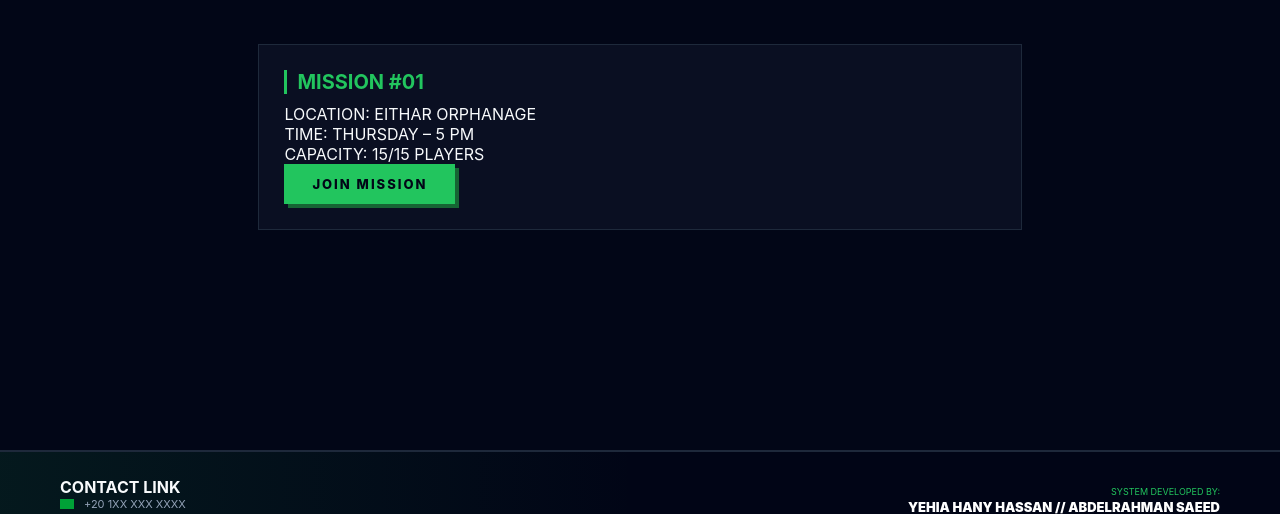
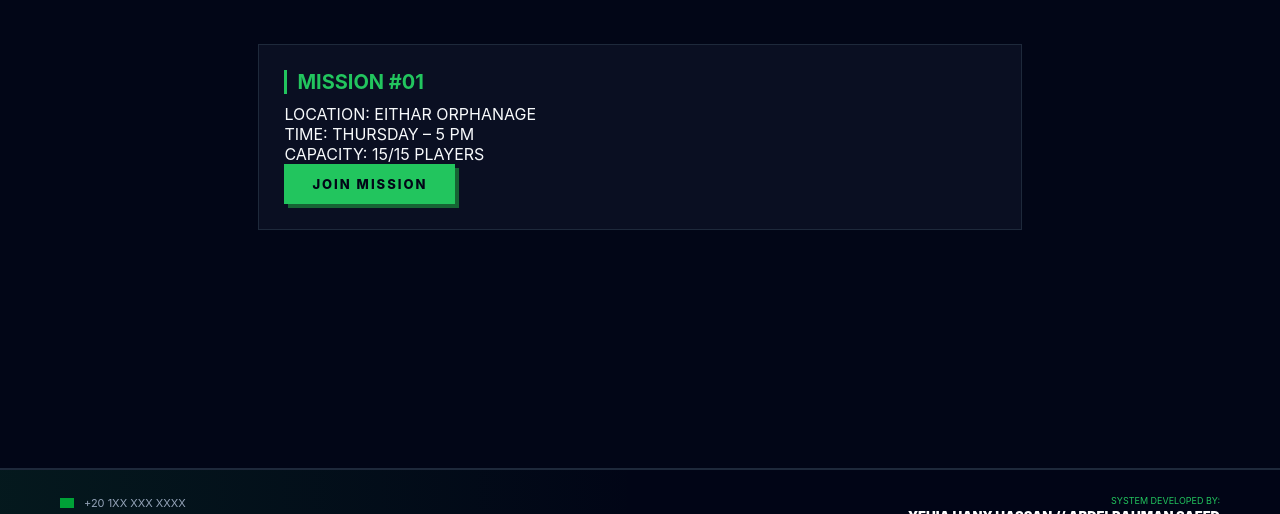
Before and after one commit to yehiahany5/Revive, a plain HTML site: page missions.html in a window 1280 px wide. Shown: the part 238-752 px from the top of the page. Drawn offline with Linux system fonts and the light colour scheme; grey boxes are pictures that could not be loaded.

Commit message:
removed "contact link" from missions

```diff
--- a/missions.html
+++ b/missions.html
@@ -44,7 +44,7 @@
 
     <div class="footer-container">
         <div class="footer-section">
-            <h4 class="glitch-text-small">Contact Link</h4>
+
             <div class="contact-links">
                 <a href="tel:+201000000000" class="contact-item">
                     <img src="https://cdn-icons-png.flaticon.com/512/724/724664.png" alt="Phone Icon">
```
